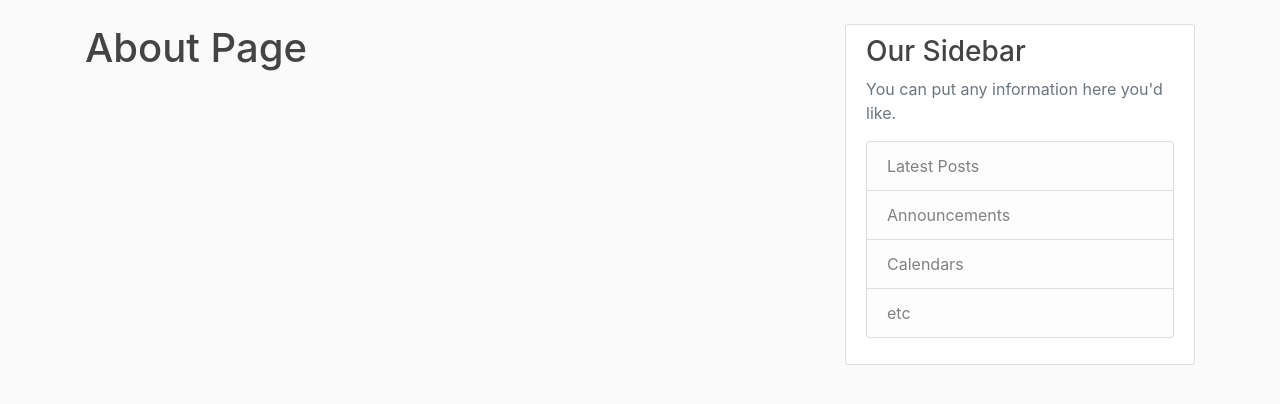
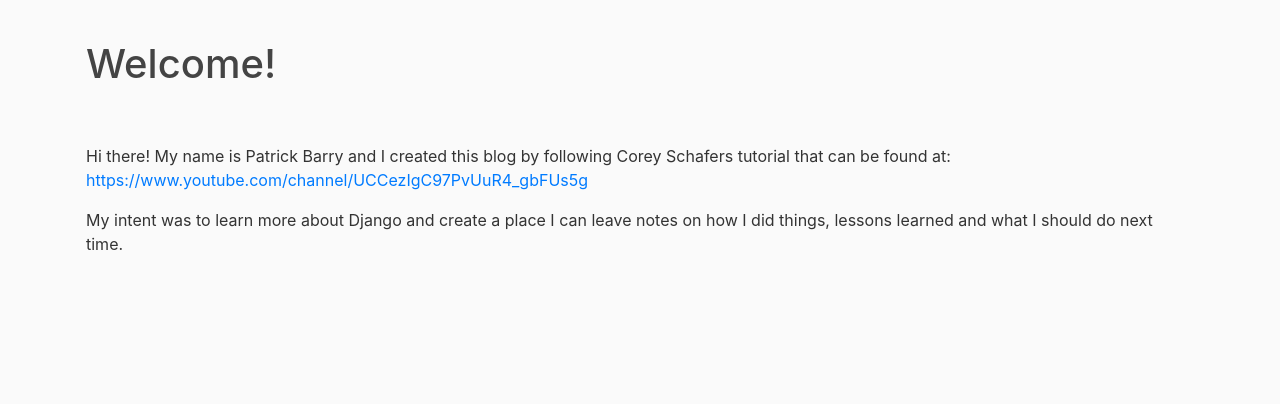
Before and after one commit to PB-PDX/django_project, a Django app: page /about/ in a window 1280 px wide. Shown: the part 56-460 px from the top of the page. Run offline with Django 3.2, Linux system fonts and the light colour scheme; parts of the project's set-up code (start-up, migrations or seed data) failed here and were passed over; some libraries are stand-ins or nearby versions.

Commit message:
modified width for content sections

```diff
--- a/blog/templates/blog/about.html
+++ b/blog/templates/blog/about.html
@@ -1,4 +1,8 @@
 {% extends "blog/base.html" %}
 {% block content %}
-    <h1>About Page</h1>
+    <h1>Welcome!</h1>
+    <br></br>
+    <p>Hi there! My name is Patrick Barry and I created this blog by following Corey Schafers tutorial that can be found at: <a href=url"https://www.youtube.com/channel/UCCezIgC97PvUuR4_gbFUs5g">https://www.youtube.com/channel/UCCezIgC97PvUuR4_gbFUs5g</a></p>
+    <p>My intent was to learn more about Django and create a place I can leave notes on how I did things, lessons learned and what I should do next time.</p>
+
 {% endblock content %}
--- a/blog/templates/blog/base.html
+++ b/blog/templates/blog/base.html
@@ -48,7 +48,7 @@
     </header>
     <main role="main" class="container">
       <div class="row">
-        <div class="col-md-8">
+        <div class="w-100 p-3">
           {% if messages %}
             {% for message in messages %}
               <div class="alert alert-{{ message.tags }}">
@@ -57,19 +57,6 @@
             {% endfor %}
           {% endif %}
           {% block content %}{% endblock %}
-        </div>
-        <div class="col-md-4">
-          <div class="content-section">
-            <h3>Our Sidebar</h3>
-            <p class='text-muted'>You can put any information here you'd like.
-              <ul class="list-group">
-                <li class="list-group-item list-group-item-light">Latest Posts</li>
-                <li class="list-group-item list-group-item-light">Announcements</li>
-                <li class="list-group-item list-group-item-light">Calendars</li>
-                <li class="list-group-item list-group-item-light">etc</li>
-              </ul>
-            </p>
-          </div>
         </div>
       </div>
     </main>
--- a/blog/templates/blog/post_confirm_delete.html
+++ b/blog/templates/blog/post_confirm_delete.html
@@ -1,6 +1,6 @@
 {% extends "blog/base.html" %}
 {% block content %}
-    <div class="content-section">
+    <div class="content-section w-100 p-3">
         <form method="POST">
             {% csrf_token %}
             <fieldset class="form-group">
--- a/blog/templates/blog/post_form.html
+++ b/blog/templates/blog/post_form.html
@@ -1,7 +1,7 @@
 {% extends "blog/base.html" %}
 {% load crispy_forms_tags %}
 {% block content %}
-    <div class="content-section">
+    <div class="content-section w-100 p-3">
         <form method="POST">
             {% csrf_token %}
             <fieldset class="form-group">
--- a/users/templates/users/login.html
+++ b/users/templates/users/login.html
@@ -1,7 +1,7 @@
 {% extends "blog/base.html" %}
 {% load crispy_forms_tags %}
 {% block content %}
-    <div class="content-section">
+    <div class="content-section w-100 p-3">
         <form method="POST">
             {% csrf_token %}
             <fieldset class="form-group">
--- a/users/templates/users/password_reset.html
+++ b/users/templates/users/password_reset.html
@@ -1,7 +1,7 @@
 {% extends "blog/base.html" %}
 {% load crispy_forms_tags %}
 {% block content %}
-    <div class="content-section">
+    <div class="content-section w-100 p-3">
         <form method="POST">
             {% csrf_token %}
             <fieldset class="form-group">
--- a/users/templates/users/password_reset_complete.html
+++ b/users/templates/users/password_reset_complete.html
@@ -1,6 +1,6 @@
 {% extends "blog/base.html" %}
 {% block content %}
-    <div class="alert alert-info">
+    <div class="alert alert-info w-100 p-3">
         Your password has been set.
     </div>
     <a href="{% url 'login' %}">Sign In Here</a>
--- a/users/templates/users/password_reset_confirm.html
+++ b/users/templates/users/password_reset_confirm.html
@@ -1,7 +1,7 @@
 {% extends "blog/base.html" %}
 {% load crispy_forms_tags %}
 {% block content %}
-    <div class="content-section">
+    <div class="content-section w-100 p-3">
         <form method="POST">
             {% csrf_token %}
             <fieldset class="form-group">
--- a/users/templates/users/password_reset_done.html
+++ b/users/templates/users/password_reset_done.html
@@ -1,6 +1,6 @@
 {% extends "blog/base.html" %}
 {% block content %}
-    <div class="alert alert-info">
+    <div class="alert alert-info w-100 p-3">
         An email has been sent with instructions to reset your password
     </div>
 {% endblock content %}
--- a/users/templates/users/profile.html
+++ b/users/templates/users/profile.html
@@ -1,7 +1,7 @@
 {% extends "blog/base.html" %}
 {% load crispy_forms_tags %}
 {% block content %}
-    <div class="content-section">
+    <div class="content-section w-100 p-3">
       <div class="media">
         <img class="rounded-circle account-img" src="{{ user.profile.image.url }}">
         <div class="media-body">
--- a/users/templates/users/register.html
+++ b/users/templates/users/register.html
@@ -1,7 +1,7 @@
 {% extends "blog/base.html" %}
 {% load crispy_forms_tags %}
 {% block content %}
-    <div class="content-section">
+    <div class="content-section w-100 p-3">
         <form method="POST">
             {% csrf_token %}
             <fieldset class="form-group">
```
